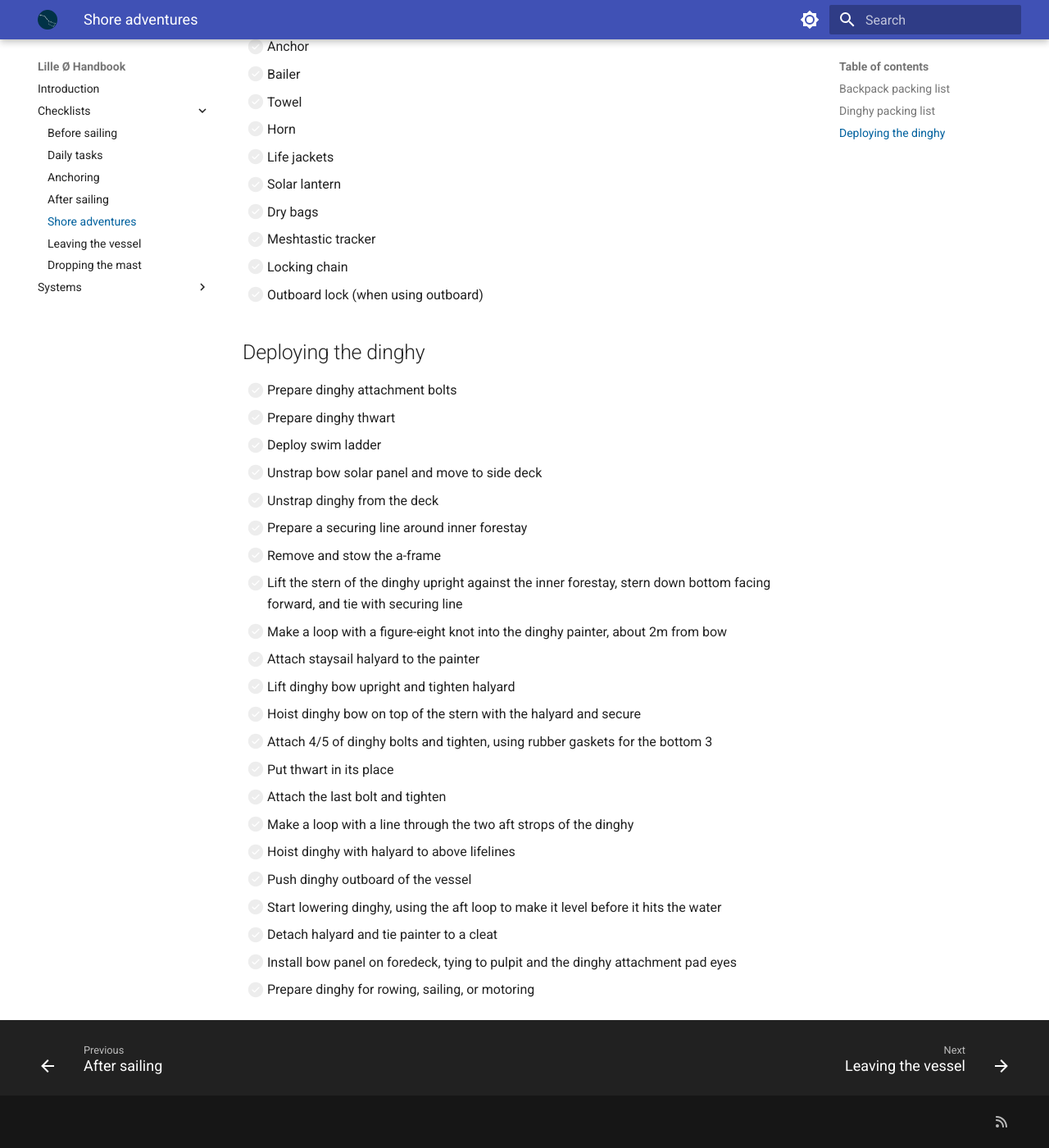
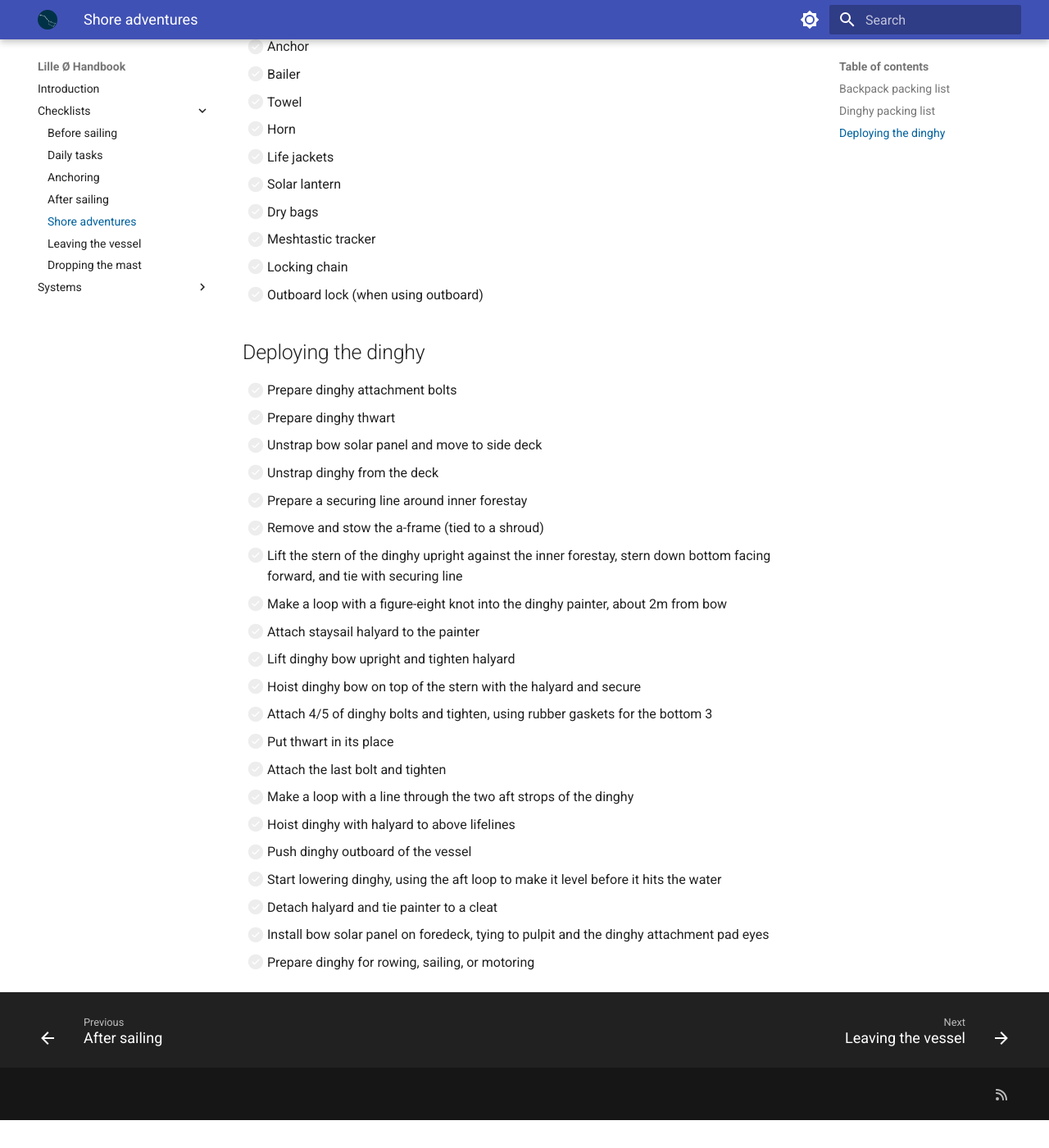
Before and after one commit to meri-imperiumi/handbook, an MkDocs documentation site: the page built from docs/checklists/05_shore.md, in a window 1280 px wide and 1400 px high, scrolled down 706 px. Shown: the whole window at 82% size. Built offline with MkDocs 1.6.1 and Material for MkDocs 9.7.7, drawn with Linux system fonts in a browser that asks for light colours; after the commit the page ends 2072 px from its top, so only the background shows below that; some of the changed text lies outside the part shown.

Commit message:
Minor TODO list updates

```diff
--- a/docs/checklists/05_shore.md
+++ b/docs/checklists/05_shore.md
@@ -32,11 +32,10 @@
 
 - [ ] Prepare dinghy attachment bolts
 - [ ] Prepare dinghy thwart
-- [ ] Deploy swim ladder
 - [ ] Unstrap bow solar panel and move to side deck
 - [ ] Unstrap dinghy from the deck
 - [ ] Prepare a securing line around inner forestay
-- [ ] Remove and stow the a-frame
+- [ ] Remove and stow the a-frame (tied to a shroud)
 - [ ] Lift the stern of the dinghy upright against the inner forestay, stern down bottom facing forward, and tie with securing line
 - [ ] Make a loop with a figure-eight knot into the dinghy painter, about 2m from bow
 - [ ] Attach staysail halyard to the painter
@@ -50,5 +49,5 @@
 - [ ] Push dinghy outboard of the vessel
 - [ ] Start lowering dinghy, using the aft loop to make it level before it hits the water
 - [ ] Detach halyard and tie painter to a cleat
-- [ ] Install bow panel on foredeck, tying to pulpit and the dinghy attachment pad eyes
+- [ ] Install bow solar panel on foredeck, tying to pulpit and the dinghy attachment pad eyes
 - [ ] Prepare dinghy for rowing, sailing, or motoring
```
Also changed, not shown: other parts of docs/checklists/05_shore.md (+1 -1 lines), docs/checklists/01_before_sailing.md (+3 -3 lines), docs/checklists/03_anchoring.md (+3 -2 lines), docs/checklists/04_after_sailing.md (+0 -1 lines).
